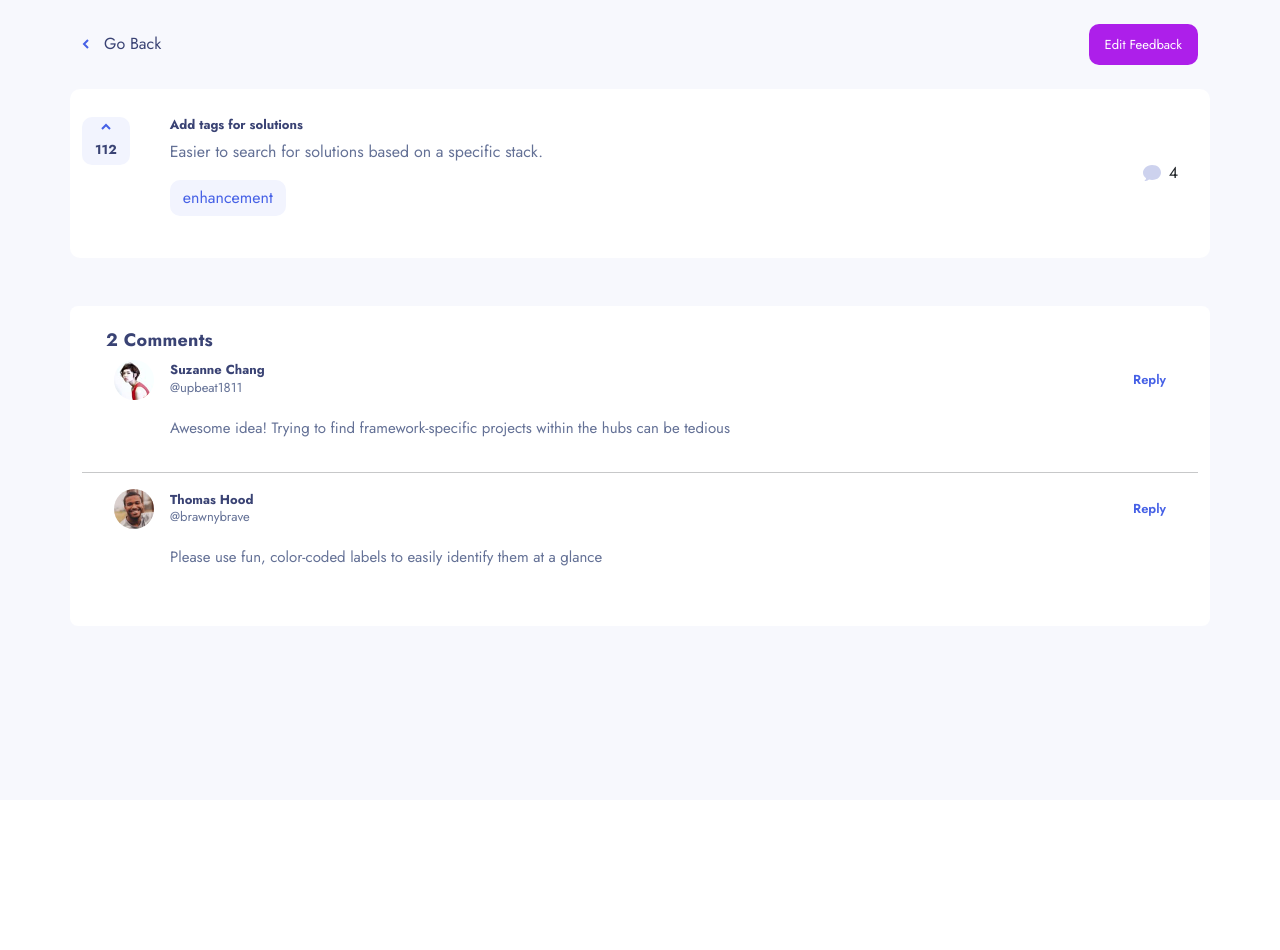
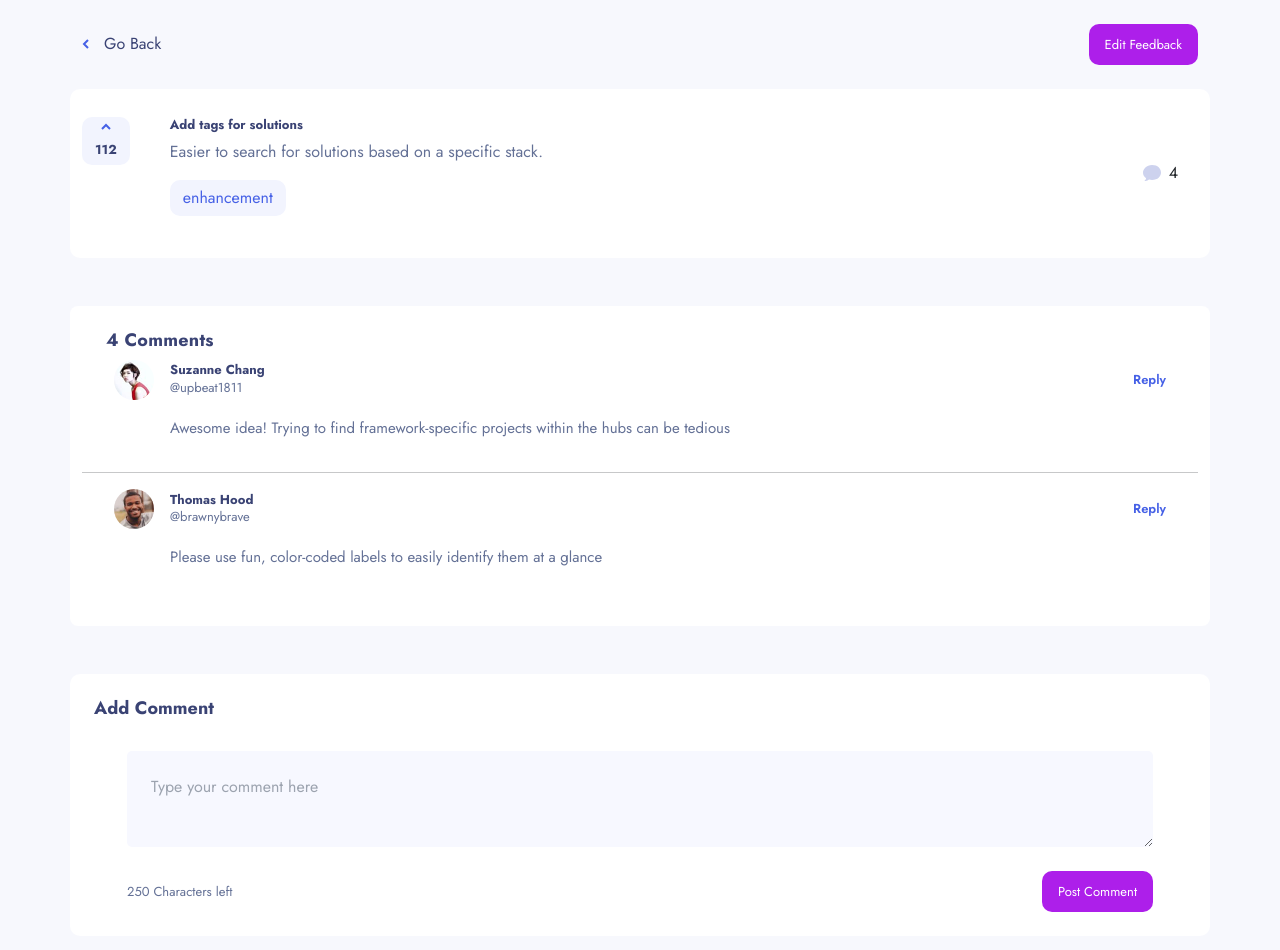
Before and after one commit to mariamo101/team-2, a React (Vite) app: page /feedbacks/1 in a window 1280 px wide. Shown: the top 950 px of the page. Before the commit the page ends 800 px from the top, so only its background shows below. Built offline with nearby package versions, Linux system fonts and the light colour scheme.

Commit message:
fit: add feedbackmessagecontainer component

```diff
--- a/src/components/UI/Comment.jsx
+++ b/src/components/UI/Comment.jsx
@@ -10,15 +10,15 @@ const Comment = ({ comment }) => {
             className="w-10 h-10 rounded-full"
           />
           <div className="flex flex-col">
-            <h1 className="m-0 text-title text-[13px] font-bold">
+            <h1 className="m-0 text-title text-[.8125rem] font-bold">
               {comment.user.name}
             </h1>
-            <p className="m-0 text-paragraph text-[13px]">
+            <p className="m-0 text-paragraph text-[.8125rem]">
               @{comment.user.username}
             </p>
           </div>
         </div>
-        <button className="text-[#4661E6] text-[13px] font-semibold">
+        <button className="text-[#4661E6] text-[.8125rem] font-semibold">
           Reply
         </button>
       </div>
--- /dev/null
+++ b/src/components/UI/FeedbackMessageContainer.jsx
@@ -0,0 +1,72 @@
+/* eslint-disable */
+import { useForm } from "react-hook-form";
+
+const FeedbackMessageContainer = () => {
+  // Destructuring useForm hook and extracting required methods and states
+  const {
+    register,         // To register form inputs
+    handleSubmit,     // To handle form submission
+    setError,         // To set form errors dynamically
+    formState: { errors, isSubmitting }, // Form state object containing errors and submission status
+    watch,            // To watch form input values
+  } = useForm();
+
+  // Watching the userValue input
+  const userValue = watch("userValue");
+
+  // Function to handle form submission
+  const onSubmit = async (data) => {
+    console.log(data);
+  };
+
+  return (
+    <form className="bg-containerBg rounded-[10px] p-0">
+      {/* Title */}
+      <h2 className="text-title text-[18px] font-bold p-6 ">Add Comment</h2>
+
+      {/* Textarea for comment */}
+      <textarea
+        {...register("userValue", {
+          required: "Can’t be blank",
+          validate: (value) => {
+            // Custom validation for maximum characters
+            if (value.length > 250) {
+              return "Sign: You can not type more than 250 characters";
+            }
+            return true;
+          },
+        })}
+        maxLength={250}
+        className="flex w-[90%] mx-auto p-4 text-paragraph rounded-[5px] bg-inputBg
+              outline-none
+              focus:outline focus:outline-offset-2 focus:outline-inputBorderS
+              "
+        placeholder="Type your comment here"
+      />
+
+      {/* Error message for validation */}
+      {errors.userValue && (
+        <div className="text-inputBorderE pl-10 pt-2">
+          {errors.userValue.message}
+        </div>
+      )}
+
+      {/* Character count */}
+      <div className="flex w-[90%] mx-auto justify-between items-center  py-6">
+        <p className="m-0 text-paragraph text-[.8125rem]">
+          {250 - +userValue?.trim().length} Characters left
+        </p>
+
+        {/* Submit button */}
+        <button
+          onClick={handleSubmit(onSubmit)}
+          className="py-[10.5px] px-[16px]  bg-addBtn hover:bg-addBtnH rounded-[10px] text-textWhite text-[.8125rem]"
+        >
+          Post Comment
+        </button>
+      </div>
+    </form>
+  );
+};
+
+export default FeedbackMessageContainer;
--- a/src/components/UI/Reply.jsx
+++ b/src/components/UI/Reply.jsx
@@ -10,15 +10,15 @@ const Reply = ({ reply }) => {
             className="w-10 h-10 rounded-full"
           />
           <div className="flex flex-col">
-            <h1 className="m-0 text-title text-[13px] font-bold">
+            <h1 className="m-0 text-title text-[.8125rem] font-bold">
               {reply.user.name}
             </h1>
-            <p className="m-0 text-paragraph text-[13px]">
+            <p className="m-0 text-paragraph text-[.8125rem]">
               @{reply.user.username}
             </p>
           </div>
         </div>
-        <button className="text-[#4661E6] text-[13px] font-semibold">
+        <button className="text-[#4661E6] text-[.8125rem] font-semibold">
           Reply
         </button>
       </div>
--- a/src/pages/FeedBack.jsx
+++ b/src/pages/FeedBack.jsx
@@ -2,6 +2,7 @@
 // React imports
 import { useNavigate, useParams } from "react-router";
 import { useContext, useEffect, useState } from "react";
+
 import { FeedbackContext } from "../store/feedback-context";
 
 // Reactstrap imports
@@ -14,6 +15,7 @@ import leftArrow from "/assets/shared/icon-arrow-left.svg";
 import FeedbackContainer from "../components/UI/FeedbackContainer";
 import Comment from "../components/UI/Comment";
 import Reply from "../components/UI/Reply";
+import FeedbackMessageContainer from "../components/UI/FeedbackMessageContainer";
 
 // Feedback Page Component
 function FeedBack() {
@@ -41,6 +43,14 @@ function FeedBack() {
     setFeedback(filtered);
   }, []);
 
+  // Get Comments Quantity
+  const totalLength = feedback?.comments?.reduce((acc, comment)=>{
+    if (comment.replies) {
+      return acc + comment?.replies.length;
+    } else {
+      return acc + feedback?.comments?.length;
+    }
+  },0);
 
   return (
     <div className="bg-bodyC p-6 min-h-screen">
@@ -66,7 +76,9 @@ function FeedBack() {
         <Row>
           <main className="my-5 bg-containerBg rounded-lg p-6">
             <h4 className="text-title text-[18px] font-bold tracking-[0.25px] pl-6">
-              {!feedback?.comments?.length ? 'No Comments yet' : `${feedback?.comments?.length} Comments`}
+              {!feedback?.comments?.length
+                ? "No Comments yet"
+                : `${totalLength} Comments`}
             </h4>
             {feedback?.comments?.map((comment, index) => (
               <div key={comment.id}>
@@ -76,7 +88,9 @@ function FeedBack() {
                 {comment.replies &&
                   comment.replies.map((reply) => (
                     <div className="flex relative h-full">
-                      <div className={`w-[0.7px] h-[150%] bg-[#647196] opacity-[.1] absolute bottom-0 left-[51px]`}/>
+                      <div
+                        className={`w-[0.7px] h-[150%] bg-[#647196] opacity-[.1] absolute bottom-0 left-[51px]`}
+                      />
                       <Reply key={reply.id} reply={reply} />
                     </div>
                   ))}
@@ -85,6 +99,9 @@ function FeedBack() {
             ))}
           </main>
         </Row>
+        <Row>
+          <FeedbackMessageContainer />
+        </Row>
       </Container>
     </div>
   );
```
